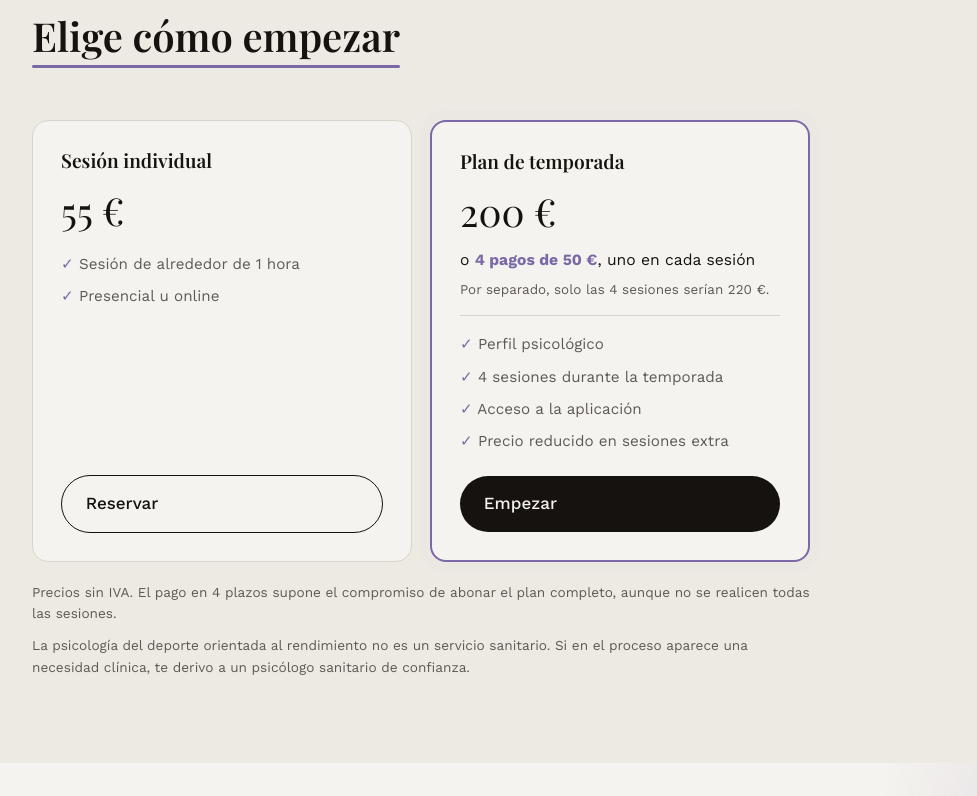
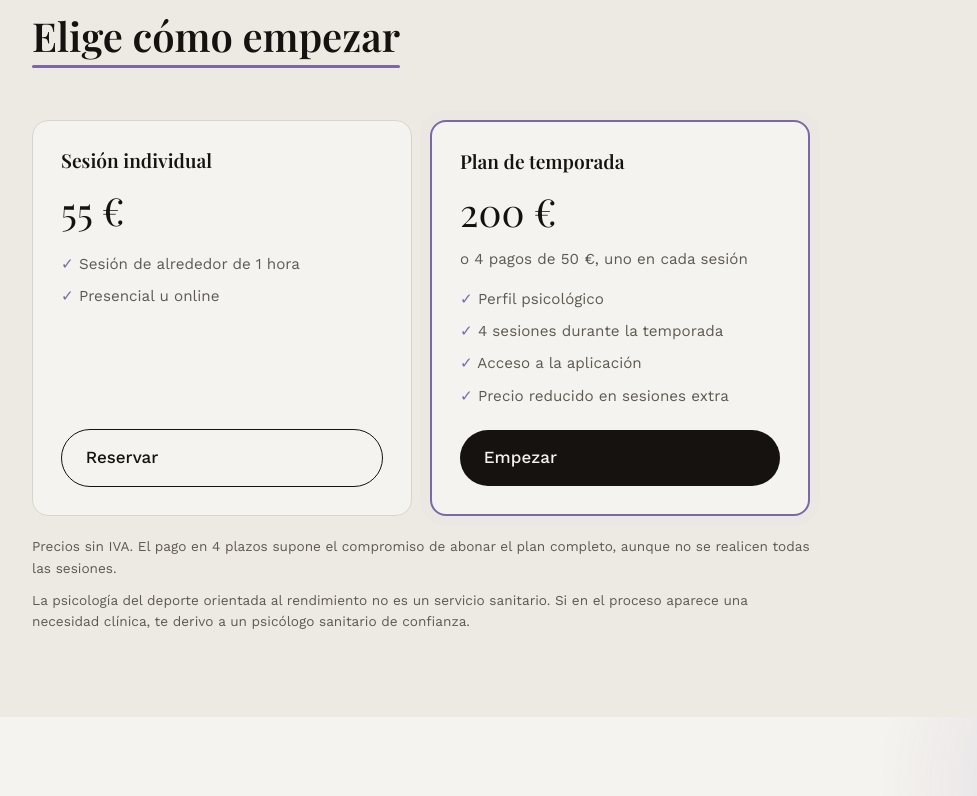
Before and after one commit to inigovillar/web, a plain HTML site: page index.html in a window 1280 px wide. Shown: the part 6184-6980 px from the top of the page, without its empty margins (88-1065 px from the left). Drawn offline with Linux system fonts and the light colour scheme.

Commit message:
Plan: texto de pagos sin color y sin línea de comparación
Co-Authored-By: Claude Opus 5.5 <noreply@anthropic.com>

```diff
--- a/index.html
+++ b/index.html
@@ -117,9 +117,7 @@
   .precio.destacado{border:2px solid var(--violeta)}
   .precio h3{font-size:1.2rem}
   .precio .cifra{font-family:"Playfair Display",serif;font-size:2.4rem;margin:.25em 0}
-  .precio .fracc{margin:-.35em 0 .5em;font-size:.98rem}
-  .precio .fracc b{color:var(--violeta)}
-  .precio .ahorro{font-size:.84rem;color:var(--gris);line-height:1.45;margin-bottom:16px;padding-bottom:16px;border-bottom:1px solid var(--linea)}
+  .precio .fracc{margin:-.35em 0 1em;font-size:.95rem;color:var(--gris)}
   .precio ul{list-style:none;color:var(--gris);font-size:.95rem;display:grid;gap:8px;align-content:start;margin-bottom:22px;flex:1}
   .precio li::before{content:"✓ ";color:var(--violeta)}
   .nota{font-size:.85rem;color:var(--gris);margin-top:16px}
@@ -526,7 +524,7 @@
       <h2>Elige cómo empezar</h2>
       <div class="precios">
         <div class="precio"><h3>Sesión individual</h3><div class="cifra">55 €</div><ul><li>Sesión de alrededor de 1 hora</li><li>Presencial u online</li></ul><a class="btn alt" href="#contacto">Reservar</a></div>
-        <div class="precio destacado"><h3>Plan de temporada</h3><div class="cifra">200 €</div><p class="fracc">o <b>4 pagos de 50 €</b>, uno en cada sesión</p><p class="ahorro">Por separado, solo las 4 sesiones serían 220 €.</p><ul><li>Perfil psicológico</li><li>4 sesiones durante la temporada</li><li>Acceso a la aplicación</li><li>Precio reducido en sesiones extra</li></ul><a class="btn" href="#contacto">Empezar</a></div>
+        <div class="precio destacado"><h3>Plan de temporada</h3><div class="cifra">200 €</div><p class="fracc">o 4 pagos de 50 €, uno en cada sesión</p><ul><li>Perfil psicológico</li><li>4 sesiones durante la temporada</li><li>Acceso a la aplicación</li><li>Precio reducido en sesiones extra</li></ul><a class="btn" href="#contacto">Empezar</a></div>
       </div>
       <p class="nota">Precios sin IVA. El pago en 4 plazos supone el compromiso de abonar el plan completo, aunque no se realicen todas las sesiones.</p>
       <p class="nota">La psicología del deporte orientada al rendimiento no es un servicio sanitario. Si en el proceso aparece una necesidad clínica, te derivo a un psicólogo sanitario de confianza.</p>
```
